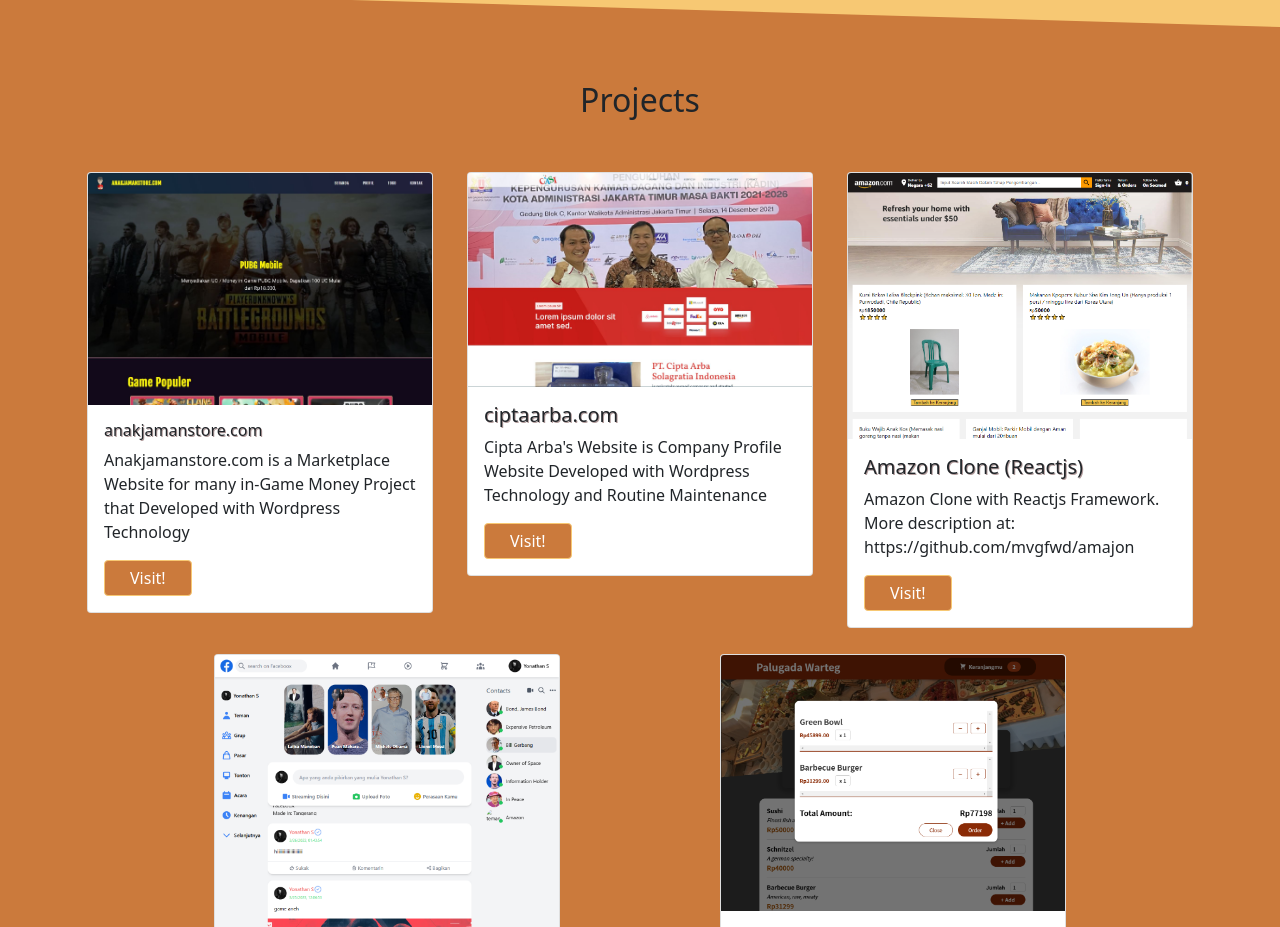
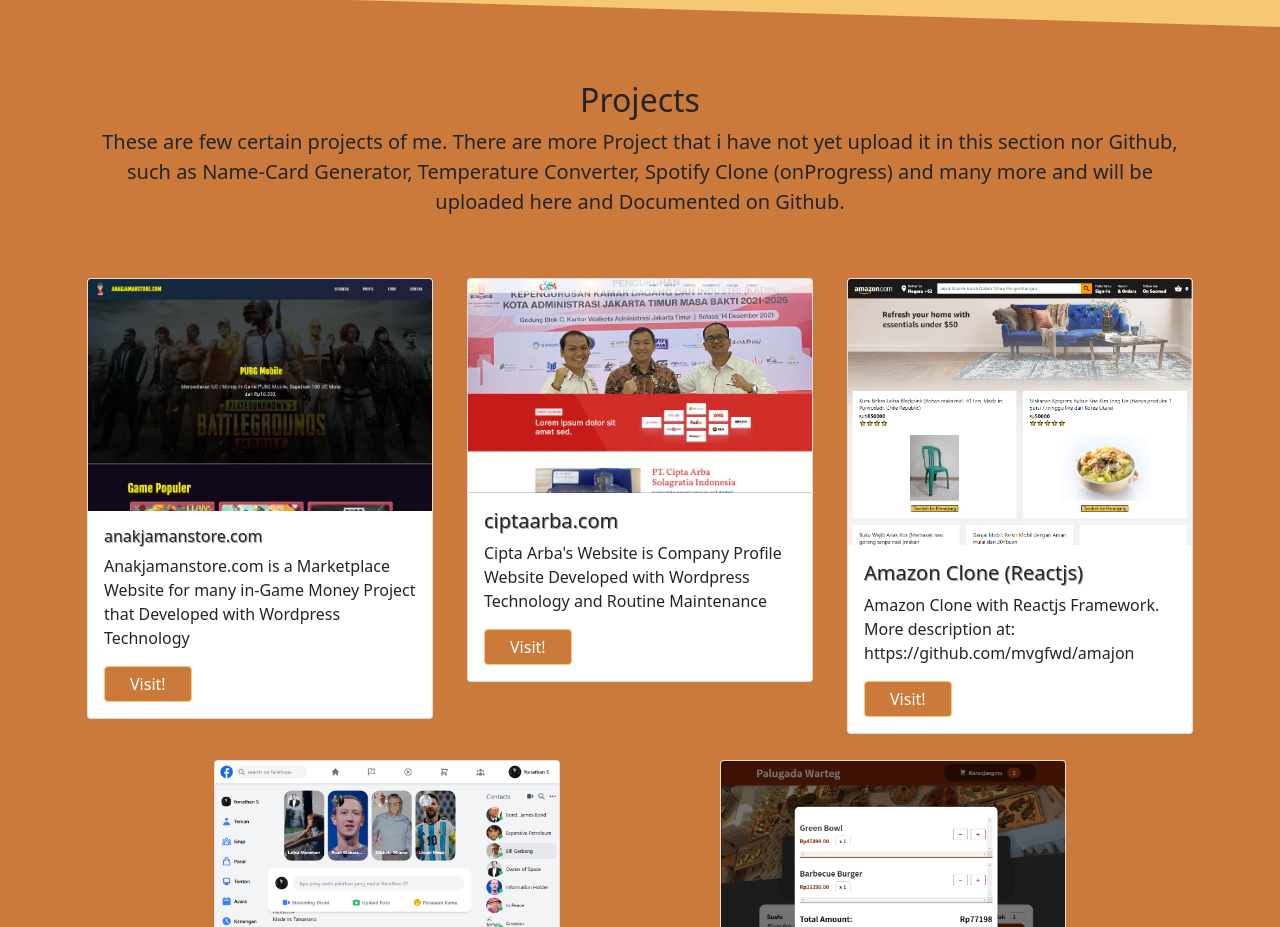
Before and after one commit to mvgfwd/simple-introduction-portfolio, a plain HTML site: page index.html in a window 1280 px wide. Shown: the part 1100-2027 px from the top of the page. Drawn offline with nearby package versions, Linux system fonts and the light colour scheme.

Commit message:
Update <p> in Projects

```diff
--- a/index.html
+++ b/index.html
@@ -171,6 +171,7 @@
         <div class="row">
           <div class="col text-center mb-4" data-aos="fade-up-left">
             <h2>Projects</h2>
+            <p class="fs-5">These are few certain projects of me. There are more Project that i have not yet upload it in this section nor Github, such as Name-Card Generator, Temperature Converter, Spotify Clone (onProgress) and many more and will be uploaded here and Documented on Github.</p>
           </div>
         </div>
         <div class="row justify-content-evenly mt-3">
```
